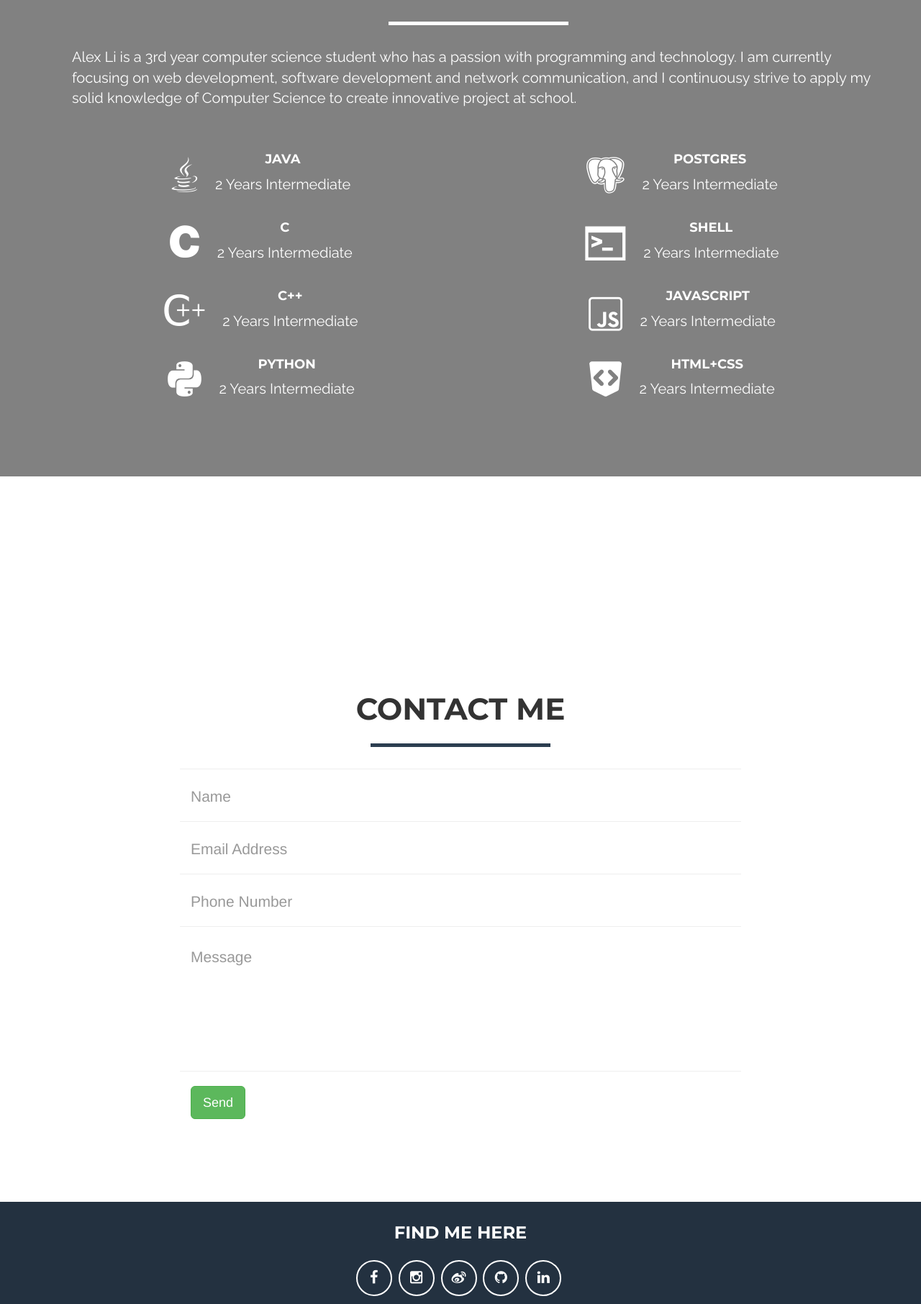
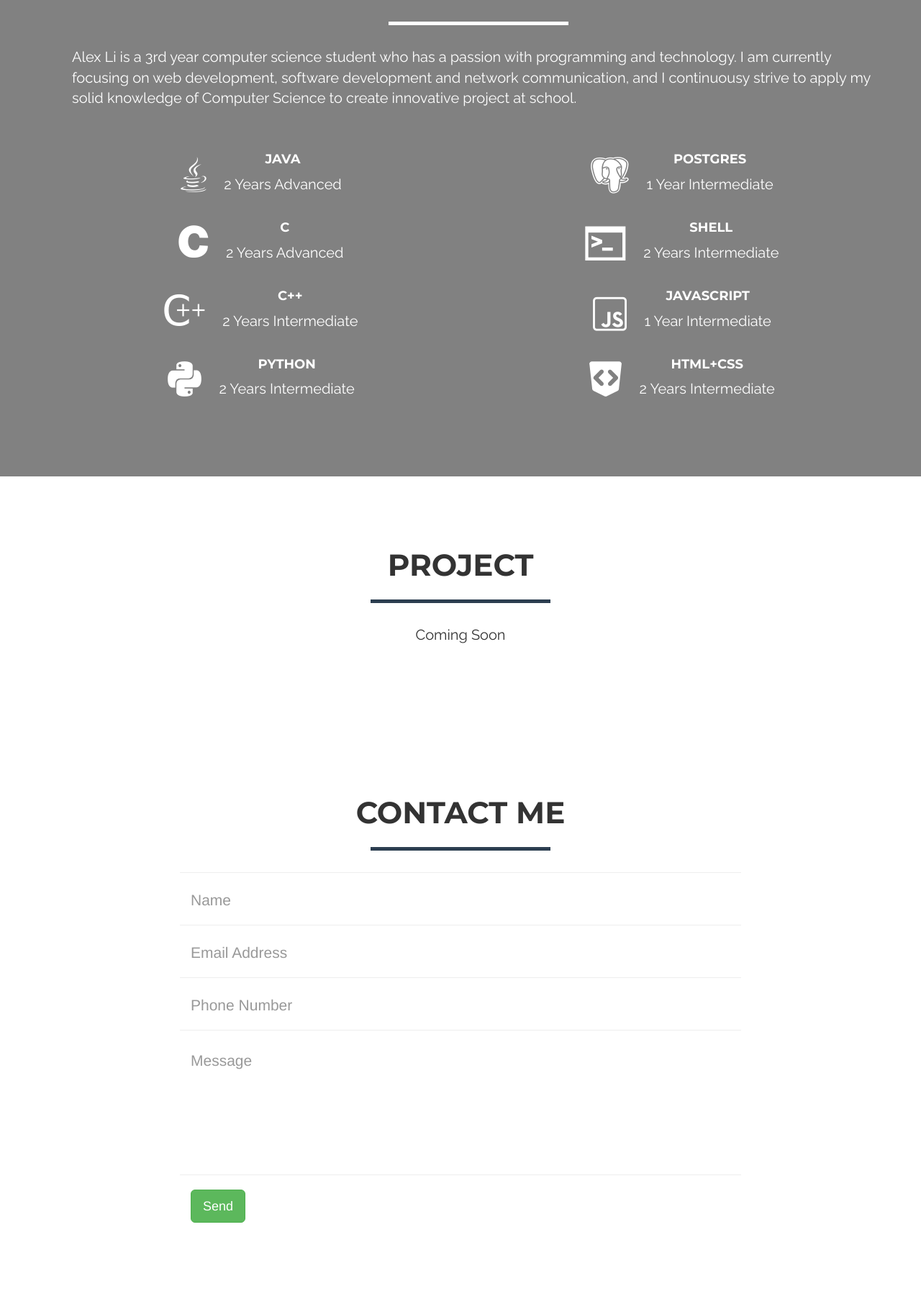
Before and after one commit to AlexLi88/personalBlog, a Django app: template blog/templates/blog/base.html in a window 1280 px wide. Shown: the part 611-2423 px from the top of the page at 72% size. Run offline with Django 3.2, Linux system fonts and the light colour scheme; the template is opened without the code that fills it, so the values that code supplies are empty; parts of the project's set-up code (start-up, migrations or seed data) failed here and were passed over; some libraries are stand-ins or nearby versions.

Commit message:
modify on skills

```diff
--- a/blog/templates/blog/base.html
+++ b/blog/templates/blog/base.html
@@ -98,7 +98,7 @@
                         <i class="icon-java" style="font-size:4em"></i>
                         <div class="skills-introduce">
                             <h4>Java</h4>
-                            <p>2 Years Intermediate</p>
+                            <p>2 Years Advanced</p>
                         </div>
                     </div>
 
@@ -106,7 +106,7 @@
                         <i class="icon-c" style="font-size:4em"></i>
                         <div class="skills-introduce">
                             <h4>C</h4>
-                            <p>2 Years Intermediate</p>
+                            <p>2 Years Advanced</p>
                         </div>
                     </div>
 
@@ -132,7 +132,7 @@
                         <i class="icon-postgres" style="font-size:4em"></i>
                         <div class="skills-introduce">
                             <h4>Postgres</h4>
-                            <p>2 Years Intermediate</p>
+                            <p>1 Year Intermediate</p>
                         </div>
                     </div>
 
@@ -148,7 +148,7 @@
                         <i class="icon-javascript" style="font-size:4em"></i>
                         <div class="skills-introduce">
                             <h4>Javascript</h4>
-                            <p>2 Years Intermediate</p>
+                            <p>1 Year Intermediate</p>
                         </div>
                     </div>
 
@@ -168,7 +168,14 @@
 
 
     <section id="project">
-
+        <div class="container">
+            <div class="row">
+                <div class="col-lg-12 text-center">
+                    <h2>Project</h2>
+                    <hr class="star-primary">
+                    <p> Coming Soon </p>
+                </div>
+            </div>
     </section>
 
     <!-- Contact Section -->
```
